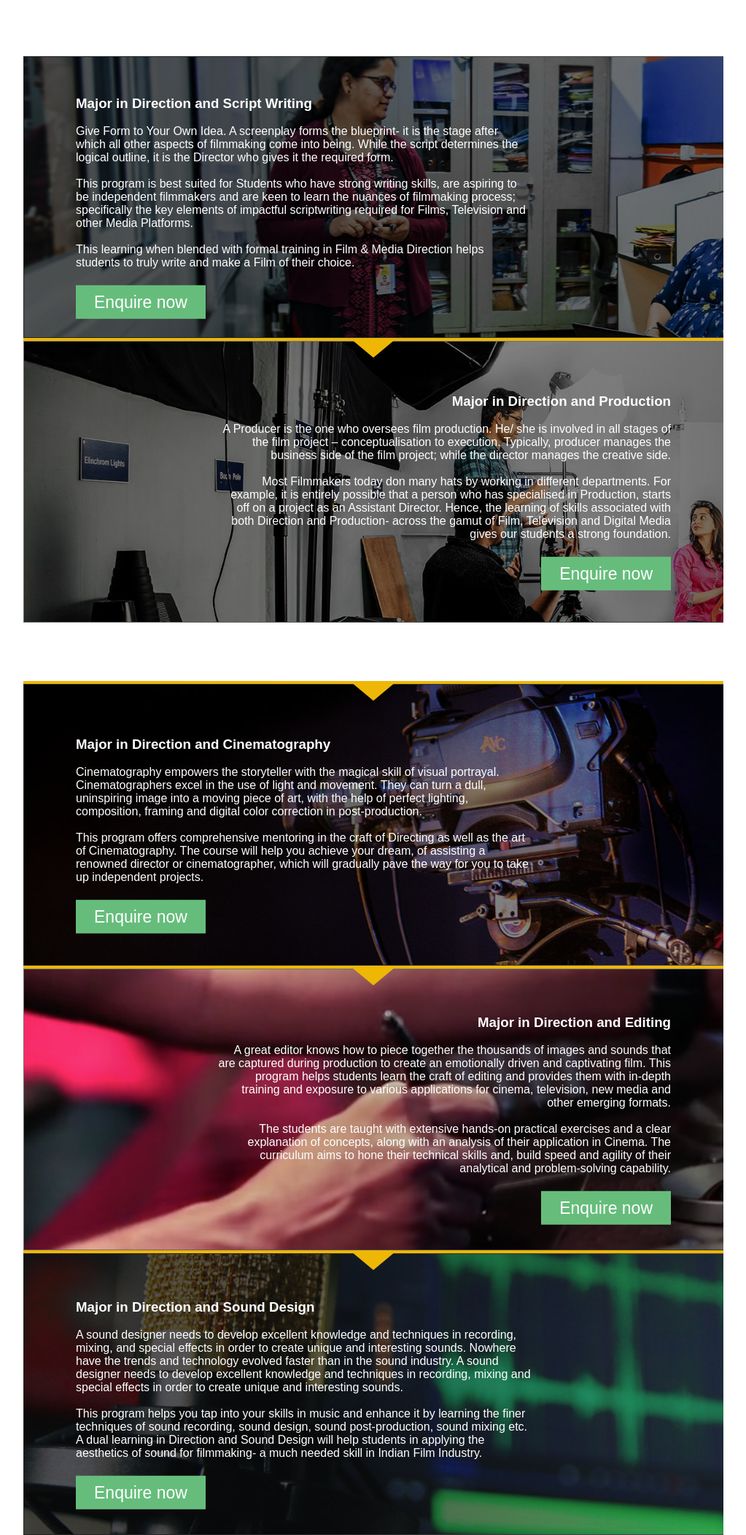
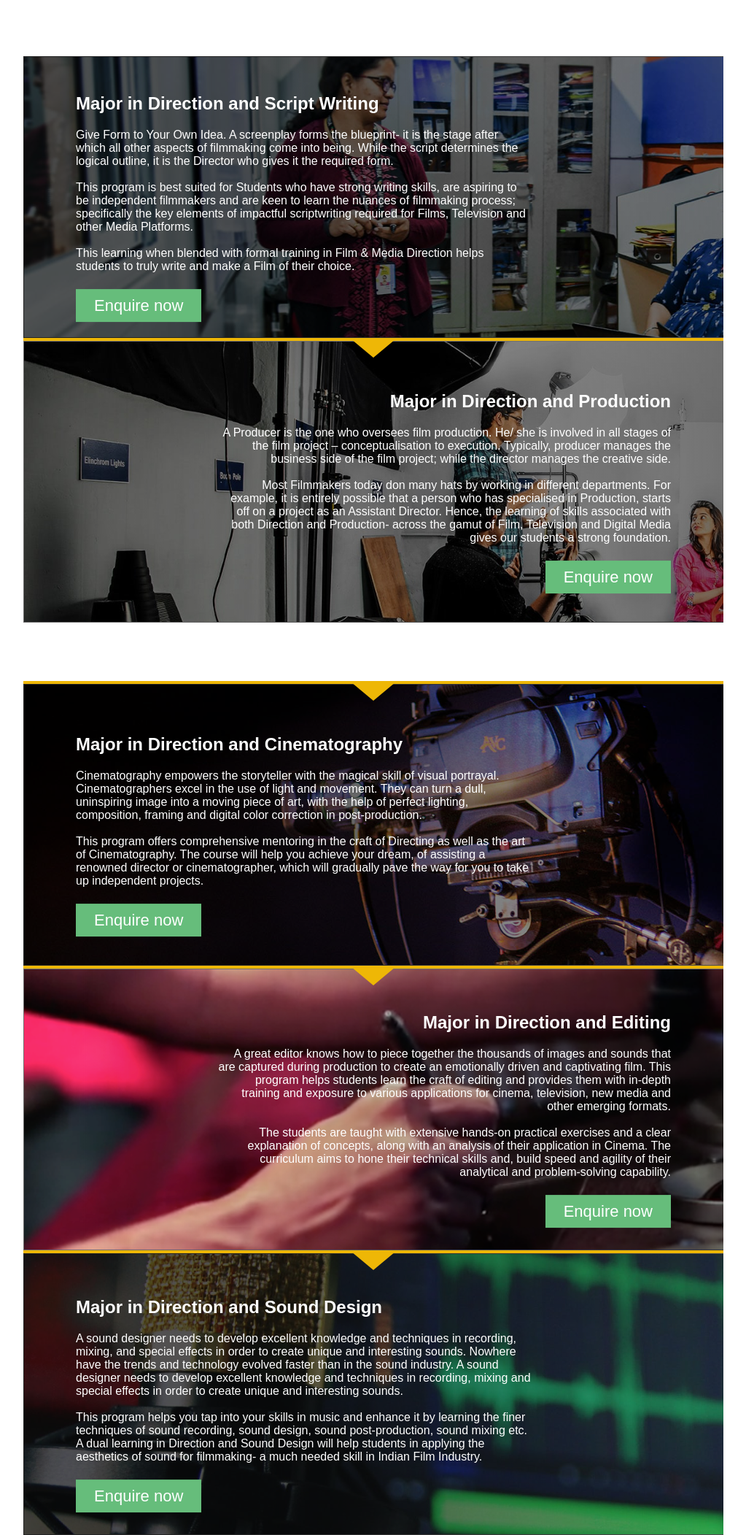
Before and after one commit to aleempasha567/Studio, a plain HTML site: page ma_film_media.html in a window 1280 px wide. Shown: the part 584-2687 px from the top of the page at 73% size, without its empty margins (128-1151 px from the left). Drawn offline with Linux system fonts and the light colour scheme.

Commit message:
font size decreased and  h3 tag replaced with h2

```diff
--- a/css/style.css
+++ b/css/style.css
@@ -43,7 +43,7 @@ body {
   padding: 10px 25px;
   text-align: center;
   border: none;
-  font-size: 23px;
+  font-size: 22px;
   text-decoration: none;
 }
 
--- a/ma_film_media.html
+++ b/ma_film_media.html
@@ -23,7 +23,7 @@
   <div class="content-section">
     <div class="box script-writing">
       <div class="content">
-        <h3>Major in Direction and Script Writing</h3>
+        <h2>Major in Direction and Script Writing</h2>
         <p>Give Form to Your Own Idea. A screenplay forms the blueprint- it is the stage after which all other aspects of filmmaking come into being. While the script determines the logical outline, it is the Director who gives it the required form. <br><br> This program is best suited for Students who have strong writing skills, are aspiring to be independent filmmakers and are keen to learn the nuances of filmmaking process; specifically the key elements of impactful scriptwriting required for Films, Television and other Media Platforms. <br><br>This learning when blended with formal training in Film & Media Direction helps students to truly write and make a Film of their choice.</p>
         <a href="#" class="enquire_now green">Enquire now</a>
       </div>
@@ -31,7 +31,7 @@
     <div class="bottom-arrow"></div>
     <div class="box digital_imaging" style="margin-bottom: 5rem;">
       <div class="content right">
-        <h3>Major in Direction and Production</h3>
+        <h2>Major in Direction and Production</h2>
         <p>A Producer is the one who oversees film production. He/ she is involved in all stages of the film project – conceptualisation to execution. Typically, producer manages the business side of the film project; while the director manages the creative side.<br><br> Most Filmmakers today don many hats by working in different departments. For example, it is entirely possible that a person who has specialised in Production, starts off on a project as an Assistant Director. Hence, the learning of skills associated with both Direction and Production- across the gamut of Film, Television and Digital Media gives our students a strong foundation.</p>
         <a href="#" class="enquire_now green">Enquire now</a>
       </div>
@@ -39,7 +39,7 @@
     <div class="bottom-arrow"></div>
     <div class="box cinematography">
       <div class="content">
-        <h3>Major in Direction and Cinematography</h3>
+        <h2>Major in Direction and Cinematography</h2>
         <p>Cinematography empowers the storyteller with the magical skill of visual portrayal. Cinematographers excel in the use of light and movement. They can turn a dull, uninspiring image into a moving piece of art, with the help of perfect lighting, composition, framing and digital color correction in post-production. <br> <br>This program offers comprehensive mentoring in the craft of Directing as well as the art of Cinematography. The course will help you achieve your dream, of assisting a renowned director or cinematographer, which will gradually pave the way for you to take up independent projects.</p>
         <a href="#" class="enquire_now green">Enquire now</a>
       </div>
@@ -47,7 +47,7 @@
     <div class="bottom-arrow"></div>
     <div class="box editing">
       <div class="content right">
-        <h3>Major in Direction and Editing</h3>
+        <h2>Major in Direction and Editing</h2>
         <p>A great editor knows how to piece together the thousands of images and sounds that are captured during production to create an emotionally driven and captivating film. This program helps students learn the craft of editing and provides them with in-depth training and exposure to various applications for cinema, television, new media and other emerging formats. <br><br> The students are taught with extensive hands-on practical exercises and a clear explanation of concepts, along with an analysis of their application in Cinema. The curriculum aims to hone their technical skills and, build speed and agility of their analytical and problem-solving capability.</p>
         <a href="#" class="enquire_now green">Enquire now</a>
       </div>
@@ -55,7 +55,7 @@
     <div class="bottom-arrow"></div>
     <div class="box sound-design">
       <div class="content">
-        <h3>Major in Direction and Sound Design</h3>
+        <h2>Major in Direction and Sound Design</h2>
         <p>A sound designer needs to develop excellent knowledge and techniques in recording, mixing, and special effects in order to create unique and interesting sounds. Nowhere have the trends and technology evolved faster than in the sound industry. A sound designer needs to develop excellent knowledge and techniques in recording, mixing and special effects in order to create unique and interesting sounds. <br><br>This program helps you tap into your skills in music and enhance it by learning the finer techniques of sound recording, sound design, sound post-production, sound mixing etc. A dual learning in Direction and Sound Design will help students in applying the aesthetics of sound for filmmaking- a much needed skill in Indian Film Industry.</p>
         <a href="#" class="enquire_now green">Enquire now</a>
       </div>
```
Also changed, not shown: index.html (+6 -6 lines), visual_arts.html (+2 -2 lines).
